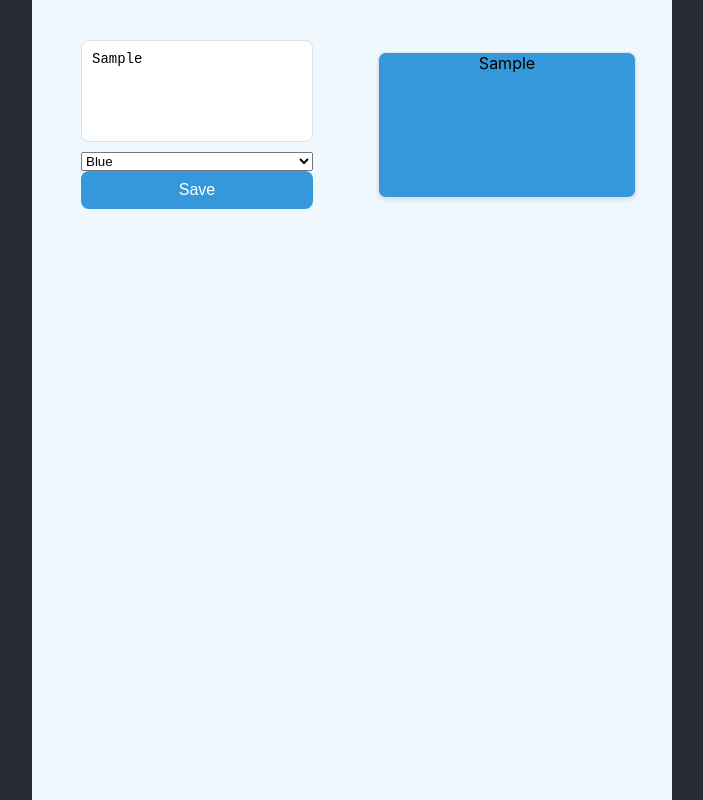
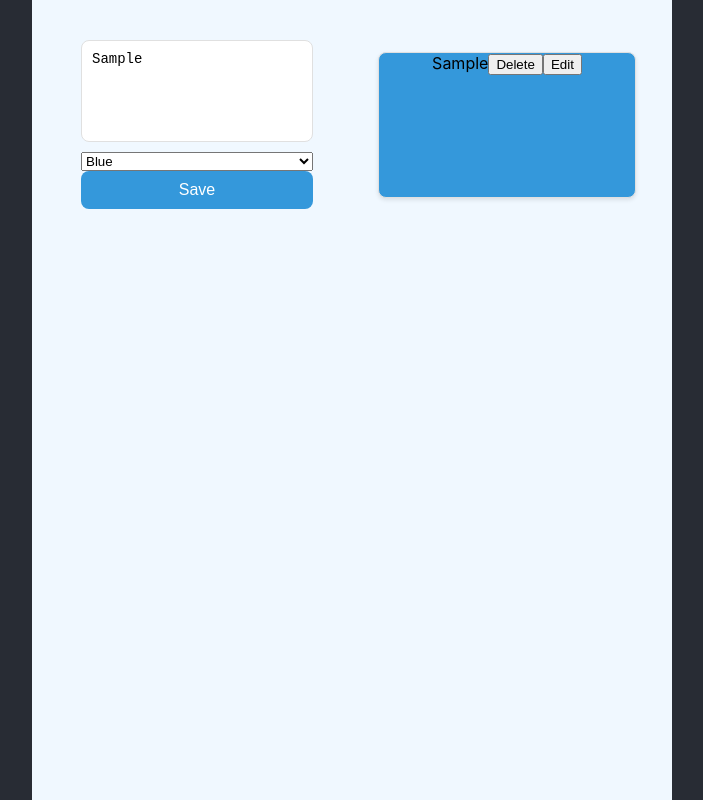
Before and after one commit to AmanSong/Rich-Web, a React (Create React App) app in the folder RichWeb_Lab4/problem_1/: page / in a window 1280 px wide. Both pictures are taken after typing "Sample" into the empty fields and a click on the button "Save". Shown: the whole page, without its empty margins (288-991 px from the left). Built offline with nearby package versions, Linux system fonts and the light colour scheme.

Commit message:
added delete and edit buttons

```diff
--- a/RichWeb_Lab4/problem_1/src/components/NotesContainer.js
+++ b/RichWeb_Lab4/problem_1/src/components/NotesContainer.js
@@ -13,12 +13,21 @@ function NotesContainer() {
   };
 
   const saveNoteHandler = () => {
-    setNotes((prevNotes) => [...prevNotes, { text: inputText, color: selectedColor }]);
+    setNotes((prevNotes) => [...prevNotes, { id: Date.now(), text: inputText, color: selectedColor }]);
     setInputText("");
   };
 
   const colorChangeHandler = (color) => {
     setSelectedColor(color);
+  };
+
+  const deleteNoteHandler = (id) => {
+    setNotes((prevNotes) => prevNotes.filter((note) => note.id !== id));
+  };
+
+  const editNoteHandler = (id) => {
+    // You can implement edit logic here
+    console.log(`Editing note with id ${id}`);
   };
 
   return (
@@ -29,8 +38,15 @@ function NotesContainer() {
         onColorChange={colorChangeHandler}
       />
 
-      {notes.map((note, index) => (
-        <Note key={index} text={note.text} color={note.color} />
+      {notes.map((note) => (
+        <Note
+          key={note.id}
+          id={note.id}
+          text={note.text}
+          color={note.color}
+          onDelete={deleteNoteHandler}
+          onEdit={editNoteHandler}
+        />
       ))}
     </div>
   );
--- a/RichWeb_Lab4/problem_1/src/components/note.js
+++ b/RichWeb_Lab4/problem_1/src/components/note.js
@@ -1,13 +1,14 @@
 import React from "react";
 import './Note.css'
 
-function Note({ text, color }) {
-  console.log(color)
-    return (
-      <div className="note" style={{backgroundColor:color}}>
-        {text}
-      </div>
-    );
-  }
+function Note({ id, text, color, onDelete, onEdit }) {
+  return (
+    <div className="note" style={{ backgroundColor: color }}>
+      <span>{text}</span>
+      <button onClick={() => onDelete(id)}>Delete</button>
+      <button onClick={() => onEdit(id)}>Edit</button>
+    </div>
+  );
+}
 
-  export default Note;
+export default Note;
```
